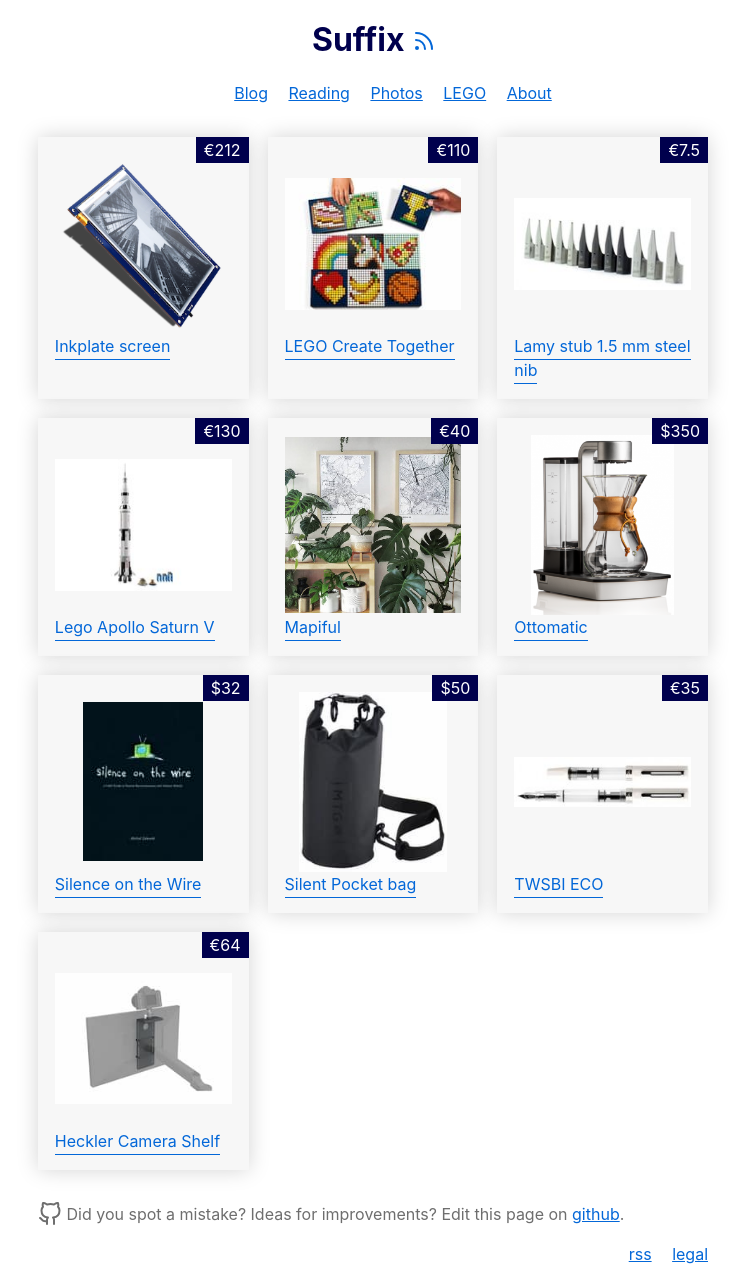
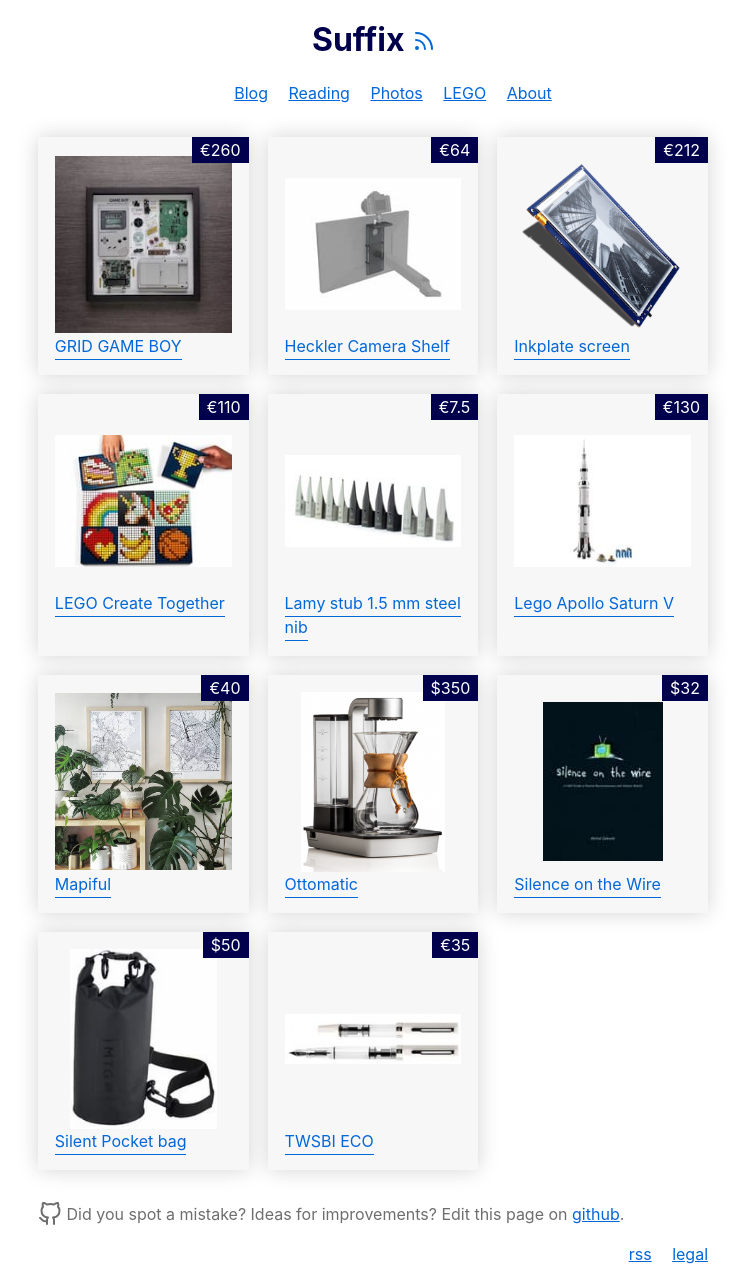
Before and after one commit to cimm/suffix, a Jekyll site: the page built from wishlist/index.html, in a window 1280 px wide. Shown: the whole page, without its empty margins (267-1012 px from the left). Built offline with Jekyll 4.4.1, drawn with Linux system fonts in a browser that asks for light colours.

Commit message:
Add GRID GAME BOY to wishlist

```diff
--- a/wishlist/index.html
+++ b/wishlist/index.html
@@ -3,6 +3,8 @@
 description: Ideas if you ever want to buy me a present
 title: Wishlist
 items:
+  - ["GRID GAME BOY", "../assets/grid.jpg", "https://gridstudio.cc/products/game-boy", "€260"]
+  - ["Heckler Camera Shelf", "../assets/heckler.jpg", "https://hecklerdesign.com/products/heckler-camera-shelf-for-monitor-arms?variant=37087252316314" , "€64"]
   - ["Inkplate screen", "../assets/inkplate.png", "https://inkplate.io/", "€212"]
   - ["LEGO Create Together", "../assets/21226.jpg", "https://www.brickwatch.net/nl-BE/set/21226/Art-Project-Create-Together.html", "€110"]
   - ["Lamy stub 1.5 mm steel nib", "../assets/lamy-nibs.jpg", "https://www.lacouronneducomte.com/lamy-z50-nib.html", "€7.5"]
@@ -12,7 +14,6 @@
   - ["Silence on the Wire", "../assets/silenceonthewire.jpg", "https://nostarch.com/silence.htm", "$32"]
   - ["Silent Pocket bag", "../assets/silentpocket.jpg", "https://silent-pocket.com", "$50"]
   - ["TWSBI ECO", "../assets/twsbi-eco.jpg", "https://www.lacouronneducomte.com/twsbi-eco-white-fountain-pen.html" , "€35"]
-  - ["Heckler Camera Shelf", "../assets/heckler.jpg", "https://hecklerdesign.com/products/heckler-camera-shelf-for-monitor-arms?variant=37087252316314" , "€64"]
 ---
 
 <article class="cards">
```
Also changed, not shown: assets/grid.jpg (added).
